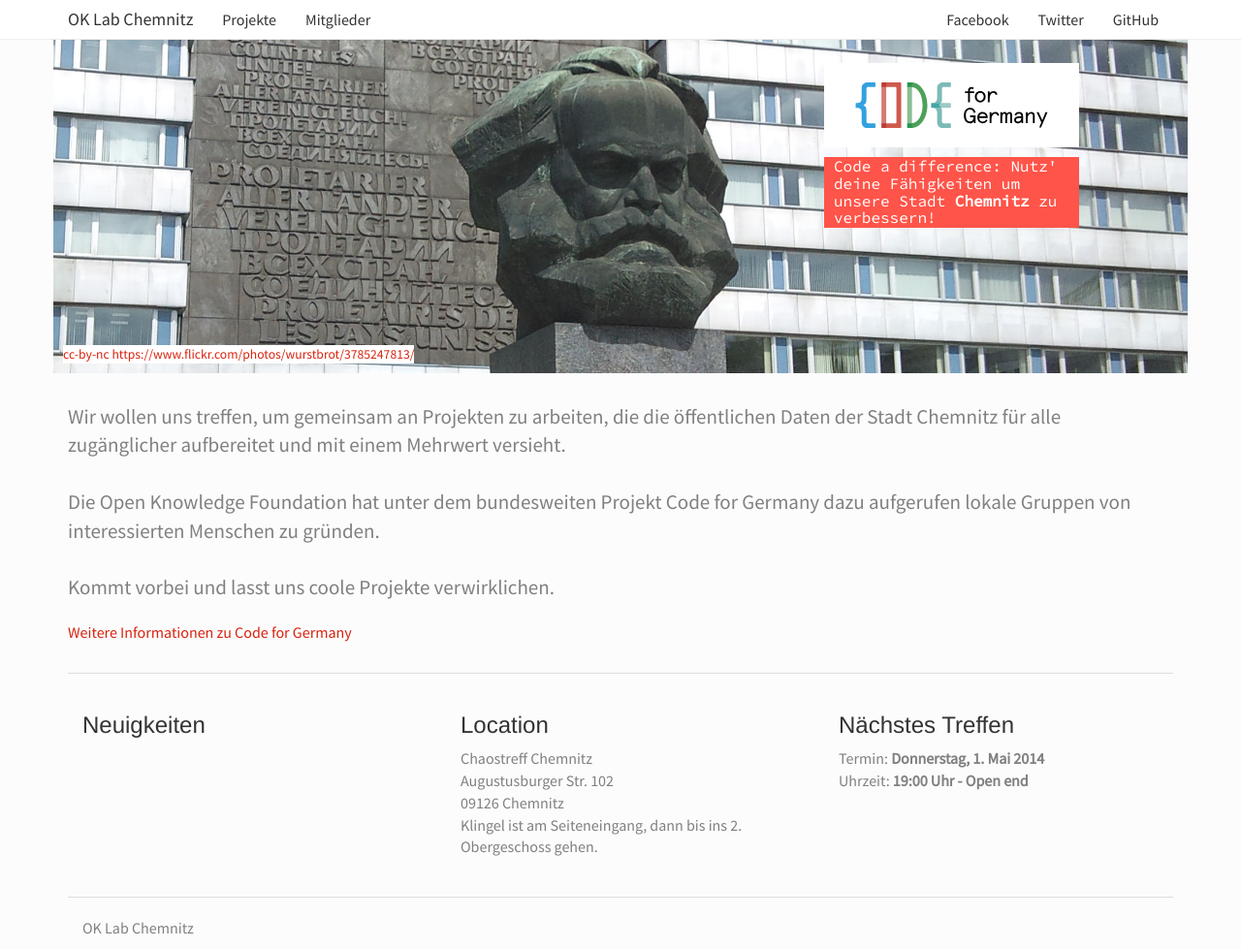
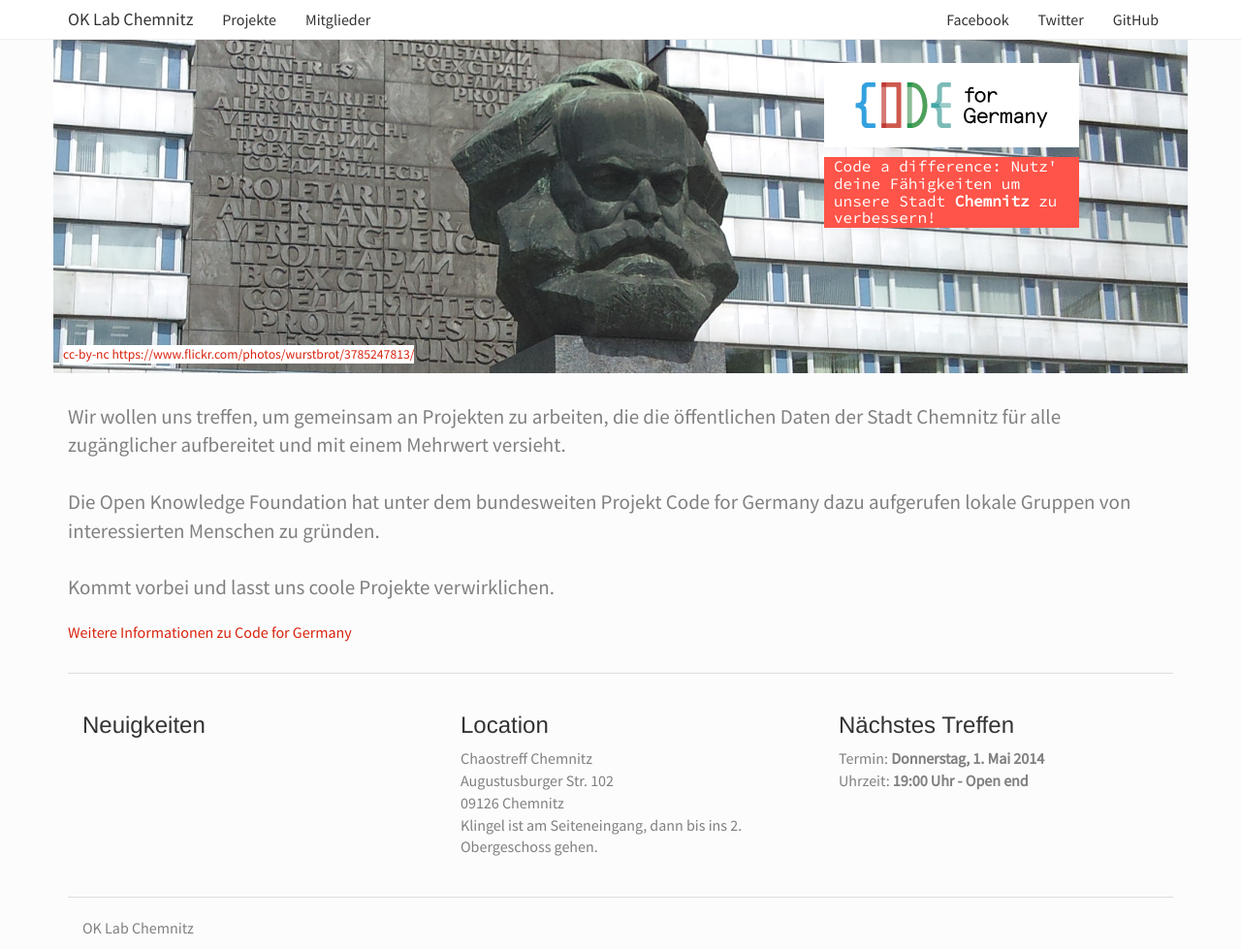
Before and after one commit to CodeforChemnitz/codeforchemnitz.github.io, a Jekyll site: the page built from index.html, in a window 1280 px wide and 979 px high. Shown: the whole window at 97% size. Built offline with Jekyll 4.4.1, drawn with Linux system fonts in a browser that asks for light colours; Markdown is read by kramdown in place of the engine named in the settings.

Commit message:
Titel Bild responsive

```diff
--- a/_includes/header.html
+++ b/_includes/header.html
@@ -1,6 +1,6 @@
-<div class="container nischel">
+<div class="container nischel hidden-xs">
 	<div class="row">
-		<div class="col-md-3 col-md-offset-8">
+		<div class="col-sm-3 col-sm-offset-8">
 			<img src="/images/CFG_Logo.svg" alt="Code for Chemnitz" title="Code for Chemnitz" class="img-responsive" style="background-color:white" />
 			<h4 class="highlight-red"> Code a difference: Nutz' deine Fähigkeiten um unsere Stadt <strong>Chemnitz</strong> zu verbessern!</h4>
 		</div>
--- a/css/main.css
+++ b/css/main.css
@@ -5,12 +5,23 @@ body {
 	font-size:12pt;
 }
 
-.nischel {
-	background:url("/images/nischel.jpg") bottom center no-repeat;
-	background-size: 100% auto;
-	height:350px;
-	padding-top:30px;
-	position: relative;
+@media screen and (min-width: 1200px) {
+	.nischel {
+		background:url("/images/nischel.jpg") center center no-repeat;
+		height:350px;
+		background-size:100% auto;
+		padding-top:30px;
+		position: relative;
+	}
+}
+
+@media screen and (max-width: 1200px) {
+	.nischel {
+		background:url("/images/nischel.jpg") center center no-repeat;
+		height:350px;
+		padding-top:30px;
+		position: relative;
+	}
 }
 
 .nischel-quelle {
```
